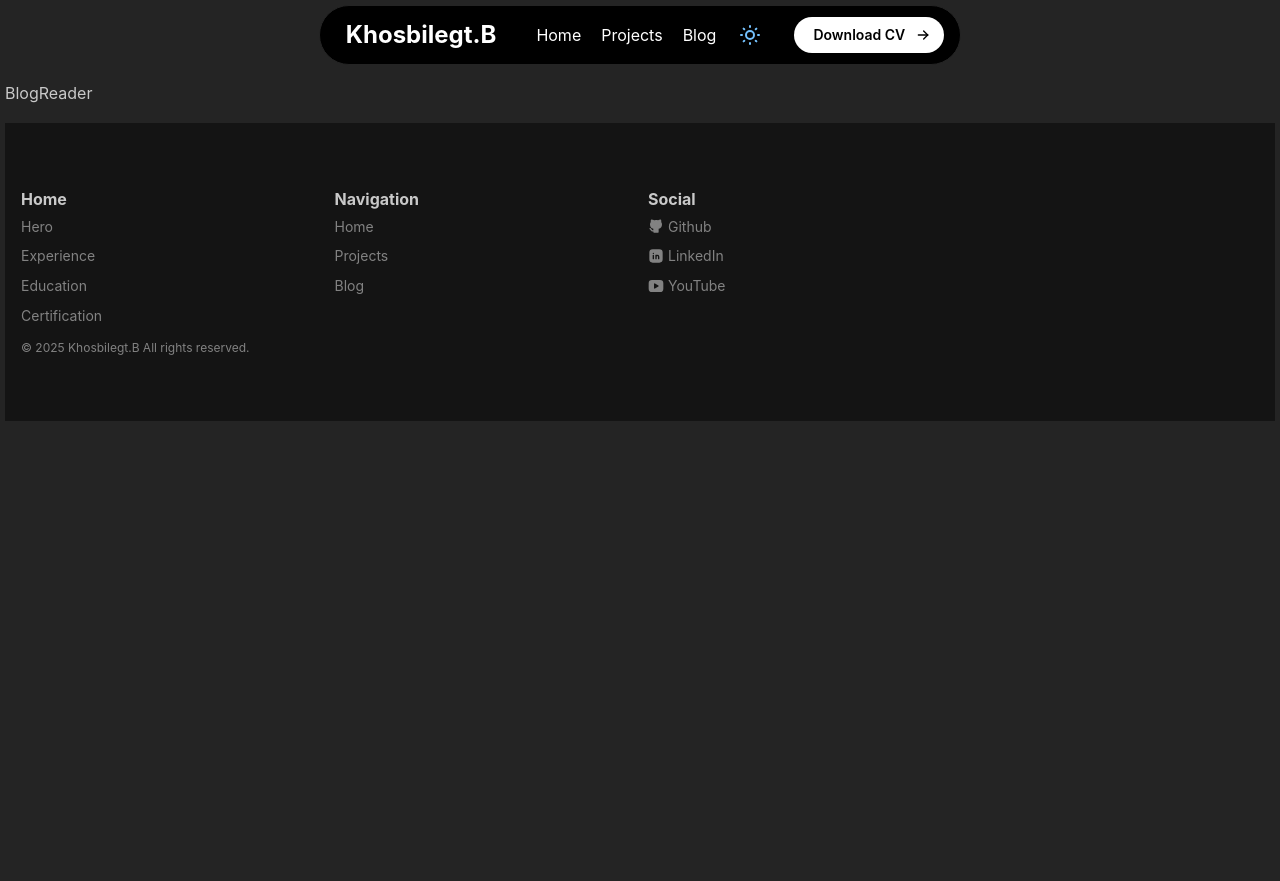
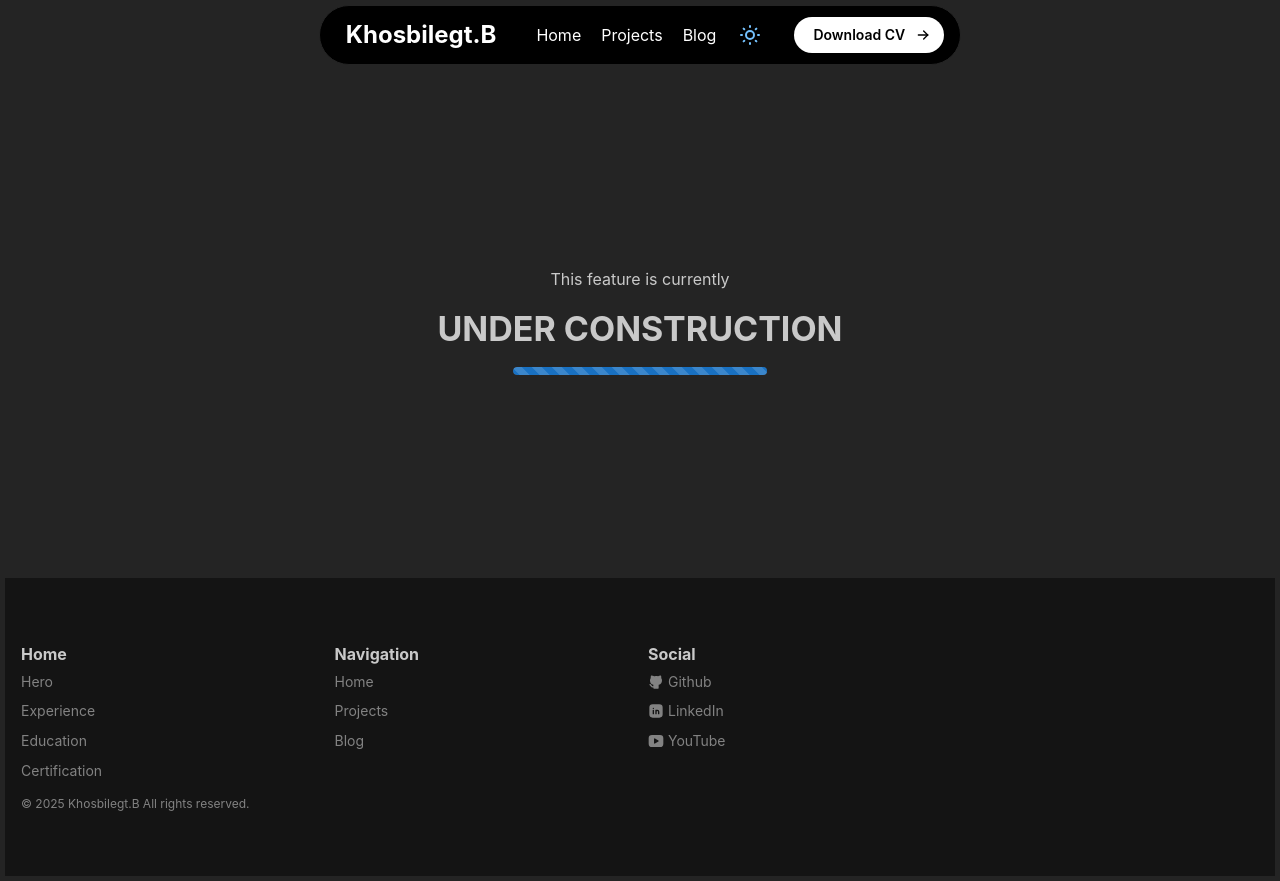
Before and after one commit to khosbilegt/portfolio-web, a React (Vite) app: page /blog/1 in a window 1280 px wide. Before the commit the page ends 800 px from the top, so only its background shows below. Built offline with nearby package versions, Linux system fonts and the light colour scheme; no server answers.

Commit message:
added under construction

```diff
--- a/src/features/blog/pages/Blog.tsx
+++ b/src/features/blog/pages/Blog.tsx
@@ -1,5 +1,7 @@
+import UnderConstruction from "../../../pages/UnderConstruction";
+
 function Blog() {
-  return <div>BlogReader</div>;
+  return <UnderConstruction />;
 }
 
 export default Blog;
--- /dev/null
+++ b/src/pages/UnderConstruction.tsx
@@ -0,0 +1,23 @@
+import { Progress, Stack, Text, Title } from "@mantine/core";
+
+function UnderConstruction() {
+  return (
+    <Stack justify="center" align="center" w={"100%"} mih={"60vh"} gap="md">
+      <Text>This feature is currently </Text>
+      <Title>UNDER CONSTRUCTION</Title>
+      <Progress
+        value={100}
+        striped
+        animated
+        w={{
+          base: "80%",
+          sm: "50%",
+          md: "40%",
+          lg: "20%",
+        }}
+      />
+    </Stack>
+  );
+}
+
+export default UnderConstruction;
```
